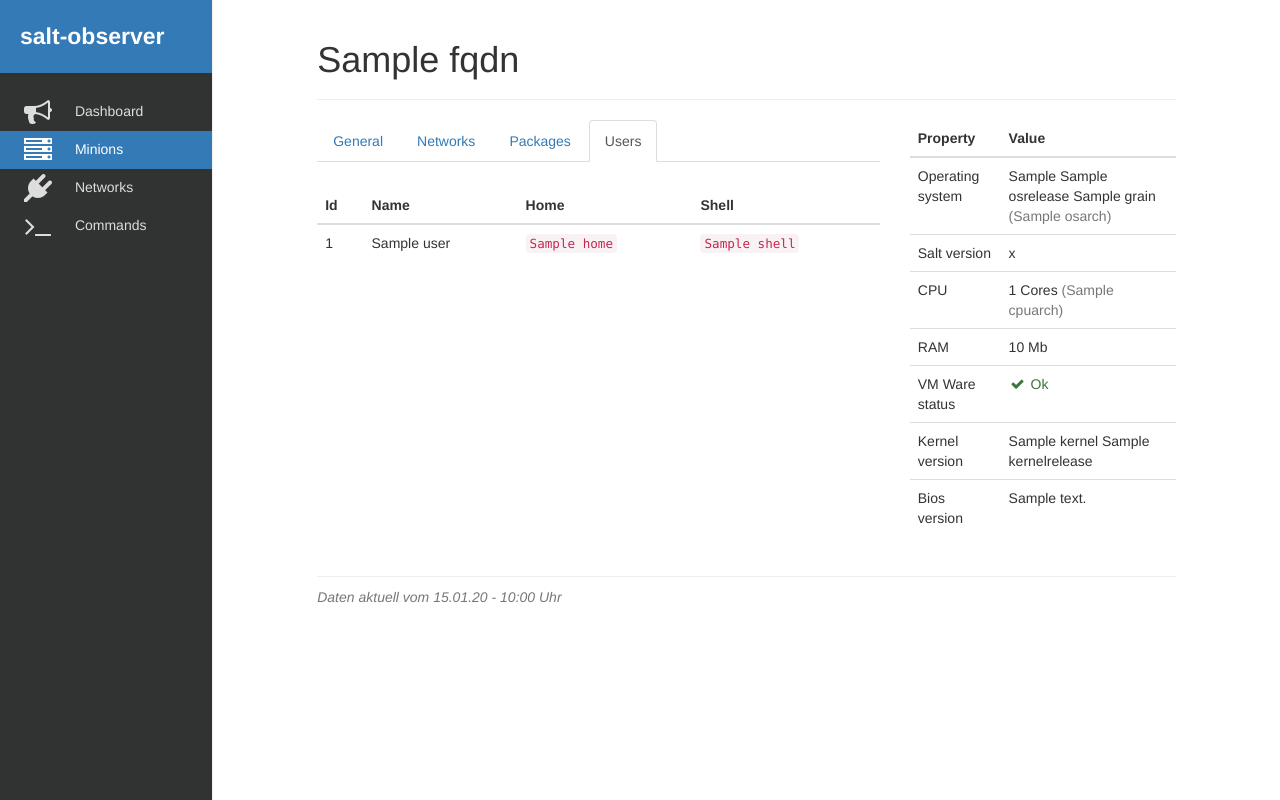
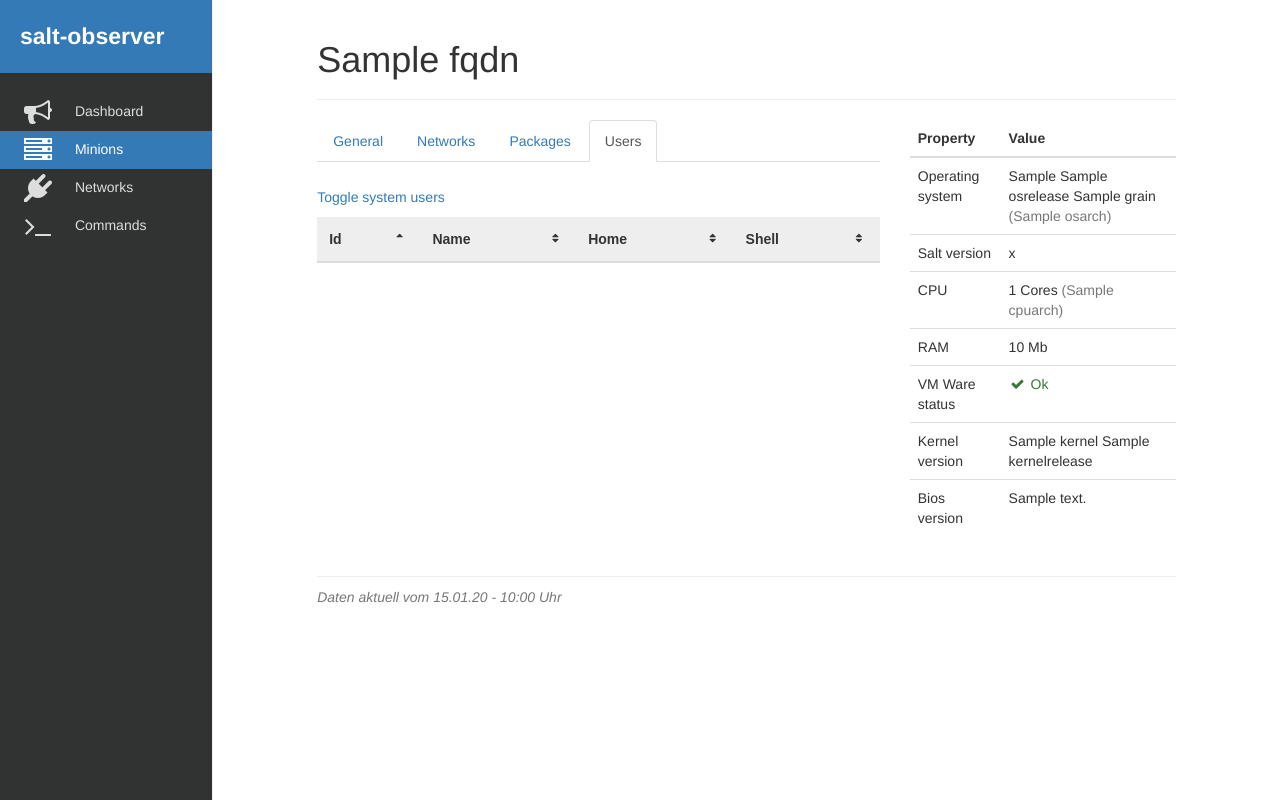
Before and after one commit to hs-hannover/salt-observer, a Django app: template salt_observer/templates/minion/detail.html in a window 1280 px wide, after a click on "Users". Run offline with Django 3.2, Linux system fonts and the light colour scheme; the template is opened without the code that fills it: most values are stand-ins (such as "Sample title", 1, 10 or a date in 2020); some libraries are stand-ins or nearby versions.

Commit message:
Add toggle for system users in minion detail view

```diff
--- a/salt_observer/templates/minion/detail.html
+++ b/salt_observer/templates/minion/detail.html
@@ -2,6 +2,33 @@
 {% load so_extras %}
 
 {% block nav-minions %}class="active"{% endblock %}
+
+{% block post-script %}
+    <script>
+        $(function() {
+            function toggleSystemUsers() {
+                $('#usertable tr').each(function(index) {
+                    if ($(this).data('uid') < 1000) { $(this).toggle(); }
+                })
+            }
+            toggleSystemUsers();
+            $('#toggleSystemUsers').click(toggleSystemUsers);
+
+            $.tablesorter.themes.bootstrap = {
+                header: 'bootstrap-header',
+                iconSortNone: 'fa fa-sort',
+                iconSortAsc: 'fa fa-sort-asc',
+                iconSortDesc: 'fa fa-sort-desc',
+            };
+            $("#usertable").tablesorter({
+                theme: "bootstrap",
+                headerTemplate: '{content} {icon}',
+                sortList: [[0,0]],
+                widgets: ["uitheme"],
+            });
+        })
+    </script>
+{% endblock %}
 
 {% block content %}
     <div class="page-header">
@@ -65,7 +92,8 @@
                     </table>
                 </div>
                 <div role="tabpanel" class="tab-pane fade" id="users">
-                    <table class="table table-hover">
+                    <p><a href="#" id="toggleSystemUsers">Toggle system users</a></p>
+                    <table class="table table-hover" id="usertable">
                         <thead>
                             <tr>
                                 <th>Id</th>
@@ -76,7 +104,7 @@
                         </thead>
                         <tbody>
                             {% for user in minion.get_data.grains.users %}
-                                <tr>
+                                <tr data-uid="{{ user.id }}">
                                     <td>{{ user.id }}</td>
                                     <td>{{ user.name }}</td>
                                     <td><code>{{ user.home }}</code></td>
```
